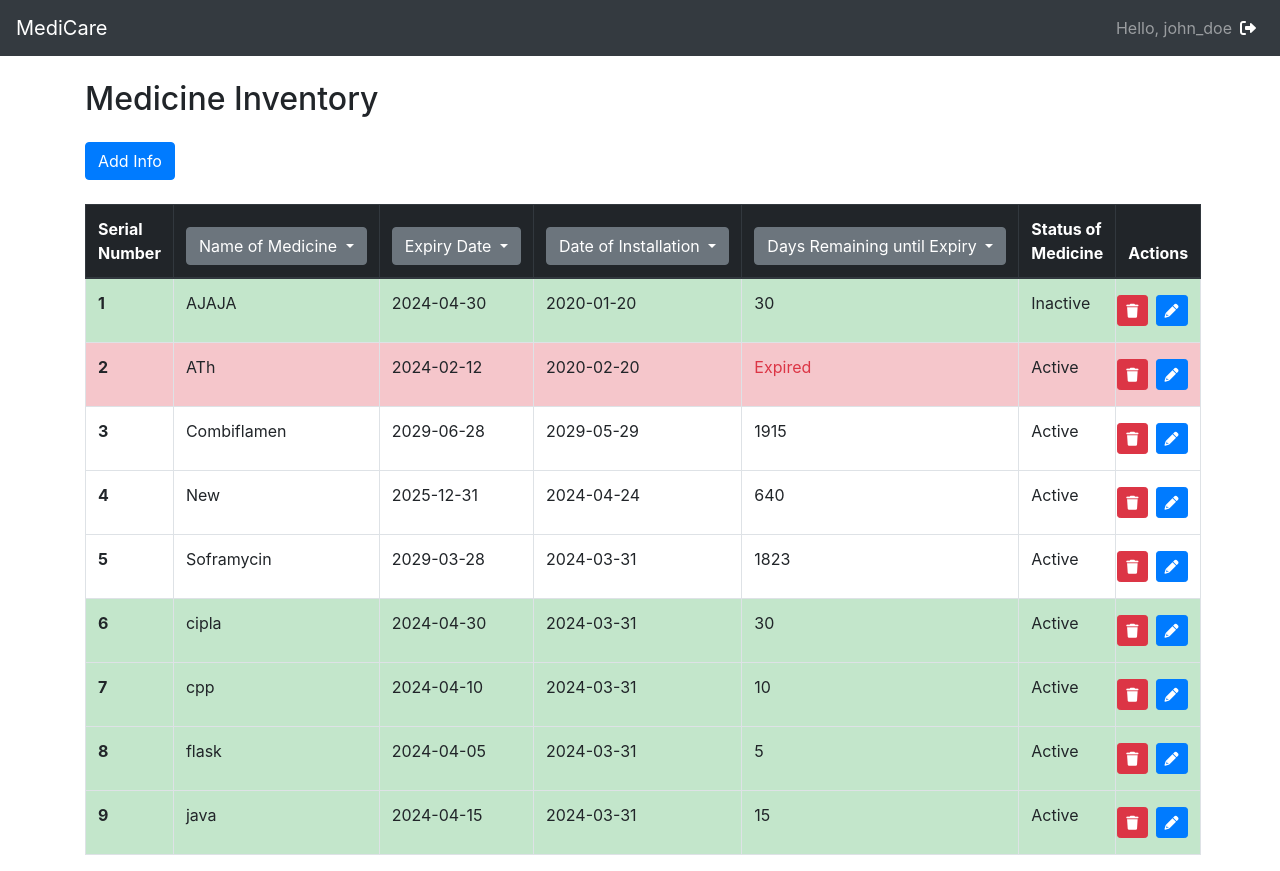
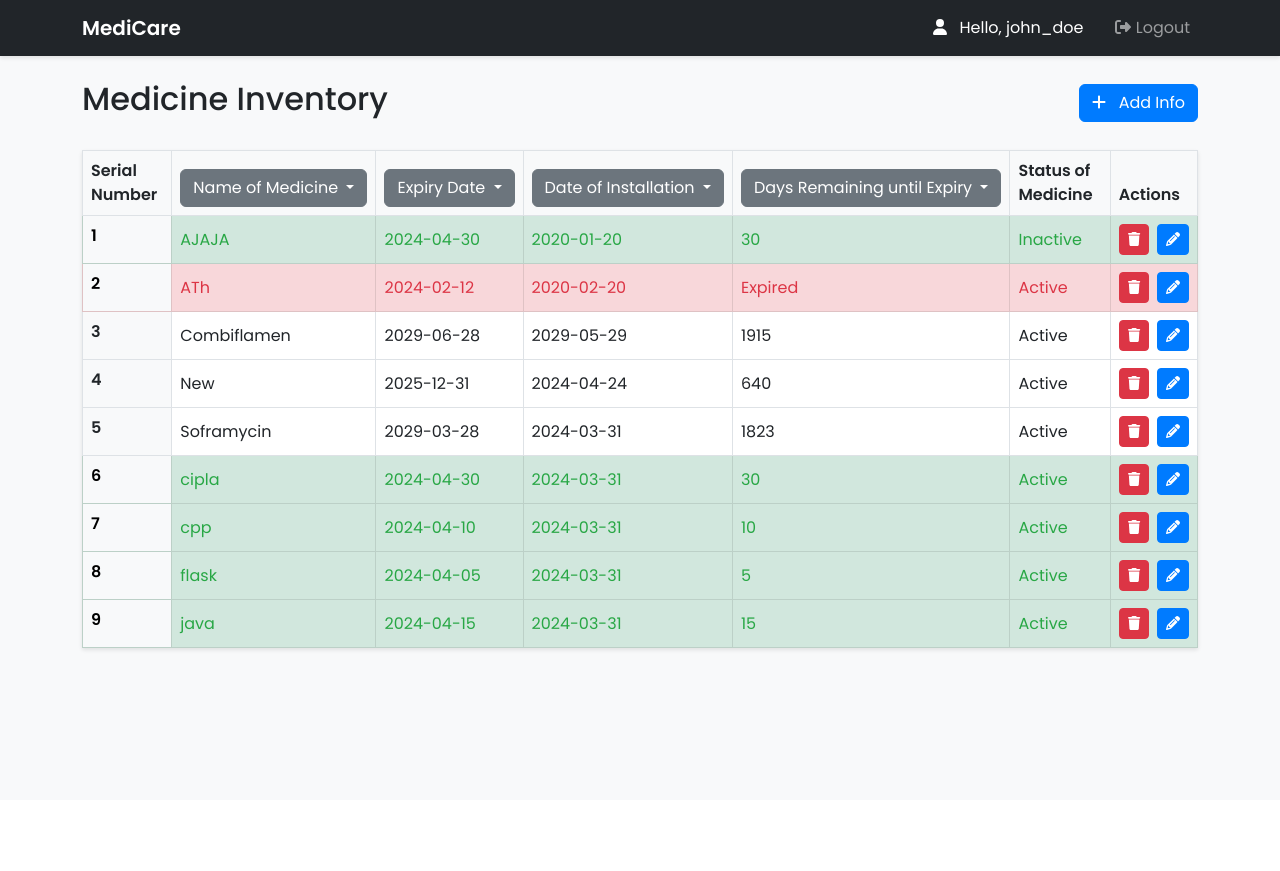
Before and after one commit to atharva2202/ITFAKS, a Flask app: page /landing in a window 1280 px wide. After the commit the page ends 652 px from the top, so only its background shows below. Run offline with Flask 3, Linux system fonts and the light colour scheme; a user stored in the database is signed in; data comes from the database, SQL or seed files in the repository; data that the repository does not hold is empty; some libraries are stand-ins or nearby versions.

Commit message:
Updated code

```diff
--- a/app.py
+++ b/app.py
@@ -3,6 +3,7 @@ import sqlite3
 import os
 from datetime import datetime, timedelta
 import smtplib
+from flask import send_from_directory
 from email.mime.multipart import MIMEMultipart
 from email.mime.text import MIMEText
 
@@ -37,6 +38,11 @@ def check_username(username):
     user = c.fetchone()
     conn.close()
     return user
+
+# For images
+@app.route('/images/<path:filename>')
+def serve_images(filename):
+    return send_from_directory('images', filename)
 
 # Route for login page
 @app.route('/', methods=['GET', 'POST'])
--- a/templates/landing.html
+++ b/templates/landing.html
@@ -5,33 +5,86 @@
   <meta name="viewport" content="width=device-width, initial-scale=1.0">
   <title>MediCare</title>
   <!-- Bootstrap CSS -->
-  <link rel="stylesheet" href="https://cdn.jsdelivr.net/npm/bootstrap@4.0.0/dist/css/bootstrap.min.css" integrity="sha384-Gn5384xqQ1aoWXA+058RXPxPg6fy4IWvTNh0E263XmFcJlSAwiGgFAW/dAiS6JXm" crossorigin="anonymous">
-  <link href="https://cdnjs.cloudflare.com/ajax/libs/font-awesome/6.0.0-beta3/css/all.min.css" rel="stylesheet">
+  <link rel="stylesheet" href="https://cdn.jsdelivr.net/npm/bootstrap@5.3.0/dist/css/bootstrap.min.css">
+  <link rel="stylesheet" href="https://fonts.googleapis.com/css?family=Poppins:wght@400;500;600;700&display=swap">
+  <link rel="stylesheet" href="https://cdnjs.cloudflare.com/ajax/libs/font-awesome/6.4.0/css/all.min.css">
   <style>
-    /* Additional CSS for responsive design */
-    @media (min-width: 576px) {
-        /* Adjust spacing for medium screens */
-        .container {
-            max-width: 540px;
+    body {
+      font-family: 'Poppins', sans-serif;
+      background-color: #f8f9fa;
     }
+
+    .navbar {
+      box-shadow: 0 2px 4px rgba(0, 0, 0, 0.1);
     }
-    @media (min-width: 768px) {
-        /* Adjust spacing for large screens */
-        .container {
-            max-width: 720px;
+
+    .navbar-brand {
+      font-weight: 600;
     }
+
+    .navbar-text {
+      font-weight: 500;
+      color: #555;
     }
-    @media (min-width: 992px) {
-        /* Adjust spacing for extra large screens */
-        .container {
-            max-width: 960px;
+
+    .btn-primary {
+      background-color: #007bff;
+      border-color: #007bff;
     }
+
+    .btn-primary:hover {
+      background-color: #0056b3;
+      border-color: #0056b3;
     }
-    @media (min-width: 1200px) {
-        /* Adjust spacing for extra extra large screens */
-        .container {
-            max-width: 1140px;
+
+    .table {
+      box-shadow: 0 2px 4px rgba(0, 0, 0, 0.1);
     }
+
+    .table th {
+      font-weight: 600;
+      background-color: #f8f9fa;
+    }
+
+    .table td {
+      vertical-align: middle;
+    }
+
+    .table-danger td {
+      color: #dc3545;
+    }
+
+    .table-success td {
+      color: #28a745;
+    }
+
+    .modal-header {
+      background-color: #007bff;
+      color: #fff;
+    }
+
+    .modal-title {
+      font-weight: 600;
+    }
+
+    .btn-danger {
+      background-color: #dc3545;
+      border-color: #dc3545;
+    }
+
+    .btn-danger:hover {
+      background-color: #c82333;
+      border-color: #bd2130;
+    }
+
+    .btn-success {
+      background-color: #28a745;
+      border-color: #28a745;
+    }
+
+    .btn-success:hover {
+      background-color: #218838;
+      border-color: #1e7e34;
     }
   </style>
 </head>
@@ -39,65 +92,66 @@
 
 <!-- Navbar -->
 <nav class="navbar navbar-expand-lg navbar-dark bg-dark">
+  <div class="container">
     <a class="navbar-brand" href="#">MediCare</a>
-  <button class="navbar-toggler" type="button" data-toggle="collapse" data-target="#navbarSupportedContent" aria-controls="navbarSupportedContent" aria-expanded="false" aria-label="Toggle navigation">
+    <button class="navbar-toggler" type="button" data-bs-toggle="collapse" data-bs-target="#navbarNav" aria-controls="navbarNav" aria-expanded="false" aria-label="Toggle navigation">
       <span class="navbar-toggler-icon"></span>
     </button>
-
-  <div class="collapse navbar-collapse" id="navbarSupportedContent">
-    <ul class="navbar-nav ml-auto">
+    <div class="collapse navbar-collapse" id="navbarNav">
+      <ul class="navbar-nav ms-auto">
         <!-- Add greeting line with username -->
-      <li class="nav-item">
-        <span class="navbar-text">
+        <li class="nav-item me-3">
+          <span class="nav-link disabled text-white">
+            <i class="fas fa-user me-2"></i>
             Hello, {{ username }}
           </span>
         </li>
         <!-- Add logout button icon -->
         <li class="nav-item">
           <a class="nav-link" href="/logout">
-          <i class="fas fa-sign-out-alt" style="color: white;"></i>
+            <i class="fas fa-sign-out-alt"></i> Logout
           </a>
         </li>
       </ul>
     </div>
+  </div>
 </nav>
-
 
 <!-- Content -->
 <div class="container mt-4">
-  <h2 class="mb-4">Medicine Inventory</h2>
-
+  <div class="d-flex justify-content-between align-items-center mb-4">
+    <h2>Medicine Inventory</h2>
     <!-- Add Info Button -->
-<button type="button" class="btn btn-primary mb-4" id="addInfoBtn" data-toggle="modal" data-target="#addInfoModal">Add Info</button>
-
+    <button type="button" class="btn btn-primary" id="addInfoBtn" data-bs-toggle="modal" data-bs-target="#addInfoModal">
+      <i class="fas fa-plus me-2"></i> Add Info
+    </button>
+  </div>
 
   <!-- Add Info Modal -->
-<div class="modal fade" id="addInfoModal" tabindex="-1" role="dialog" aria-labelledby="addInfoModalLabel" aria-hidden="true">
-  <div class="modal-dialog" role="document">
+  <div class="modal fade" id="addInfoModal" tabindex="-1" aria-labelledby="addInfoModalLabel" aria-hidden="true">
+    <div class="modal-dialog">
       <div class="modal-content">
         <div class="modal-header">
           <h5 class="modal-title" id="addInfoModalLabel">Add Medicine Info</h5>
-        <button type="button" class="close" data-dismiss="modal" aria-label="Close">
-          <span aria-hidden="true">&times;</span>
-        </button>
+          <button type="button" class="btn-close" data-bs-dismiss="modal" aria-label="Close"></button>
         </div>
         <div class="modal-body">
           <form id="addInfoForm" method="POST" action="/add_info">
-          <div class="form-group">
-            <label for="medicineName">Name of Medicine</label>
+            <div class="mb-3">
+              <label for="medicineName" class="form-label">Name of Medicine</label>
               <input type="text" class="form-control" id="medicineName" name="medicineName" required>
             </div>
-          <div class="form-group">
-            <label for="expiryDate">Expiry Date</label>
+            <div class="mb-3">
+              <label for="expiryDate" class="form-label">Expiry Date</label>
               <input type="date" class="form-control" id="expiryDate" name="expiryDate" required>
             </div>
-          <div class="form-group">
-            <label for="installationDate">Date of Installation</label>
+            <div class="mb-3">
+              <label for="installationDate" class="form-label">Date of Installation</label>
               <input type="date" class="form-control" id="installationDate" name="installationDate" required>
             </div>
-          <div class="form-group">
-            <label for="medicineStatus">Status of Medicine</label>
-            <select class="form-control" id="medicineStatus" name="medicineStatus" required>
+            <div class="mb-3">
+              <label for="medicineStatus" class="form-label">Status of Medicine</label>
+              <select class="form-select" id="medicineStatus" name="medicineStatus" required>
                 <option value="Active">Active</option>
                 <option value="Inactive">Inactive</option>
               </select>
@@ -110,52 +164,51 @@
   </div>
 
   <table class="table table-bordered table-hover">
-  <thead class="thead-dark">
+    <thead class="thead-light">
       <tr>
         <th scope="col">Serial Number</th>
         <th scope="col">
           <div class="dropdown">
-          <button class="btn btn-secondary dropdown-toggle" type="button" id="nameSortDropdown" data-toggle="dropdown" aria-haspopup="true" aria-expanded="false">
+            <button class="btn btn-secondary dropdown-toggle" type="button" id="nameSortDropdown" data-bs-toggle="dropdown" aria-expanded="false">
               Name of Medicine
             </button>
-          <div class="dropdown-menu" aria-labelledby="nameSortDropdown">
-              <a class="dropdown-item" href="/landing?sort_by=name&sort_order=asc">Name (A-Z)</a>
-              <a class="dropdown-item" href="/landing?sort_by=name&sort_order=desc">Name (Z-A)</a>
-          </div>
+            <ul class="dropdown-menu" aria-labelledby="nameSortDropdown">
+              <li><a class="dropdown-item" href="/landing?sort_by=name&sort_order=asc">Name (A-Z)</a></li>
+              <li><a class="dropdown-item" href="/landing?sort_by=name&sort_order=desc">Name (Z-A)</a></li>
+            </ul>
           </div>
         </th>
         <th scope="col">
           <div class="dropdown">
-          <button class="btn btn-secondary dropdown-toggle" type="button" id="expirySortDropdown" data-toggle="dropdown" aria-haspopup="true" aria-expanded="false">
+            <button class="btn btn-secondary dropdown-toggle" type="button" id="expirySortDropdown" data-bs-toggle="dropdown" aria-expanded="false">
               Expiry Date
             </button>
-          <div class="dropdown-menu" aria-labelledby="expirySortDropdown">
-              <a class="dropdown-item" href="/landing?sort_by=expiry_date&sort_order=asc">Expiry Date (Earliest)</a>
-              <a class="dropdown-item" href="/landing?sort_by=expiry_date&sort_order=desc">Expiry Date (Latest)</a>
-          </div>
+            <ul class="dropdown-menu" aria-labelledby="expirySortDropdown">
+              <li><a class="dropdown-item" href="/landing?sort_by=expiry_date&sort_order=asc">Expiry Date (Earliest)</a></li>
+              <li><a class="dropdown-item" href="/landing?sort_by=expiry_date&sort_order=desc">Expiry Date (Latest)</a></li>
+            </ul>
           </div>
         </th>
         <th scope="col">
           <div class="dropdown">
-            <button class="btn btn-secondary dropdown-toggle" type="button" id="installationSortDropdown" data-toggle="dropdown" aria-haspopup="true" aria-expanded="false">
+            <button class="btn btn-secondary dropdown-toggle" type="button" id="installationSortDropdown" data-bs-toggle="dropdown" aria-expanded="false">
               Date of Installation
             </button>
-            <div class="dropdown-menu" aria-labelledby="installationSortDropdown">
-                <a class="dropdown-item" href="/landing?sort_by=installation_date&sort_order=asc">Installation Date (Earliest)</a>
-                <a class="dropdown-item" href="/landing?sort_by=installation_date&sort_order=desc">Installation Date (Latest)</a>
-            </div>
+            <ul class="dropdown-menu" aria-labelledby="installationSortDropdown">
+              <li><a class="dropdown-item" href="/landing?sort_by=installation_date&sort_order=asc">Installation Date (Earliest)</a></li>
+              <li><a class="dropdown-item" href="/landing?sort_by=installation_date&sort_order=desc">Installation Date (Latest)</a></li>
+            </ul>
           </div>
         </th>
-
         <th scope="col">
           <div class="dropdown">
-            <button class="btn btn-secondary dropdown-toggle" type="button" id="daysRemainingSortDropdown" data-toggle="dropdown" aria-haspopup="true" aria-expanded="false">
+            <button class="btn btn-secondary dropdown-toggle" type="button" id="daysRemainingSortDropdown" data-bs-toggle="dropdown" aria-expanded="false">
               Days Remaining until Expiry
             </button>
-            <div class="dropdown-menu" aria-labelledby="daysRemainingSortDropdown">
-                <a class="dropdown-item" href="/landing?sort_by=days_remaining&sort_order=asc">Days Remaining (Lowest)</a>
-                <a class="dropdown-item" href="/landing?sort_by=days_remaining&sort_order=desc">Days Remaining (Highest)</a>
-            </div>
+            <ul class="dropdown-menu" aria-labelledby="daysRemainingSortDropdown">
+              <li><a class="dropdown-item" href="/landing?sort_by=days_remaining&sort_order=asc">Days Remaining (Lowest)</a></li>
+              <li><a class="dropdown-item" href="/landing?sort_by=days_remaining&sort_order=desc">Days Remaining (Highest)</a></li>
+            </ul>
           </div>
         </th>
         <th scope="col">Status of Medicine</th>
@@ -179,34 +232,27 @@
           {% endif %}
         </td>
         <td>{{ medicine[4] }}</td>
-
         <td>
+          <div class="d-flex">
             <!-- Delete Button with Trash Icon -->
-        <div class="row">
-            <div class="row-auto m-1">
-                <button type="button" class="btn btn-danger btn-sm" data-toggle="modal" data-target="#deleteModal{{ medicine[0] }}">
+            <button type="button" class="btn btn-danger btn-sm me-2" data-bs-toggle="modal" data-bs-target="#deleteModal{{ medicine[0] }}">
               <i class="fas fa-trash"></i>
             </button>
-            </div>
             <!-- Update Button with Pencil Icon -->
-            <div class="row-auto m-1">
-                <button type="submit" class="btn btn-primary btn-sm" id="updateInfoBtn" data-toggle="modal" data-target="#updateModal{{ medicine[0] }}">
+            <button type="submit" class="btn btn-primary btn-sm" id="updateInfoBtn" data-bs-toggle="modal" data-bs-target="#updateModal{{ medicine[0] }}">
               <i class="fas fa-pencil-alt"></i>
             </button>
-            </div>
           </div>
         </td>
       </tr>
 
       <!-- Delete Confirmation Modal for Each Medicine -->
-    <div class="modal fade" id="deleteModal{{ medicine[0] }}" tabindex="-1" role="dialog" aria-labelledby="deleteModalLabel{{ medicine[0] }}" aria-hidden="true">
-      <div class="modal-dialog" role="document">
+      <div class="modal fade" id="deleteModal{{ medicine[0] }}" tabindex="-1" aria-labelledby="deleteModalLabel{{ medicine[0] }}" aria-hidden="true">
+        <div class="modal-dialog">
           <div class="modal-content">
             <div class="modal-header">
               <h5 class="modal-title" id="deleteModalLabel{{ medicine[0] }}">Confirm Deletion</h5>
-            <button type="button" class="close" data-dismiss="modal" aria-label="Close">
-              <span aria-hidden="true">&times;</span>
-            </button>
+              <button type="button" class="btn-close" data-bs-dismiss="modal" aria-label="Close"></button>
             </div>
             <div class="modal-body">
               Are you sure you want to delete "{{ medicine[1] }}"?
```
Also changed, not shown: other parts of templates/landing.html (+15 -19 lines), templates/login.html (+46 -10 lines), templates/signup.html (+46 -10 lines), images/Medicine.jpeg (added). Lines whose indentation alone changed are shown as unchanged.
